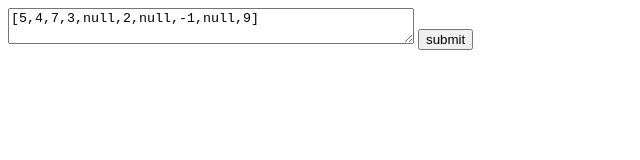
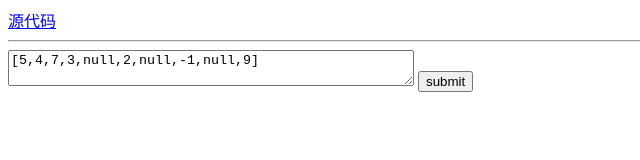
Before and after one commit to schwarzeni/leetcode-binarytree-edit, a plain HTML site: page index.html in a window 1280 px wide. Shown: the whole page, without its empty margins (0-640 px from the left). Drawn offline with Linux system fonts and the light colour scheme.

Commit message:
在页面上添加项目源代码链接

```diff
--- a/index.html
+++ b/index.html
@@ -25,6 +25,10 @@
     </style>
 </head>
 <body>
+<div>
+    <a href="https://github.com/schwarzeni/leetcode-binarytree-edit" target="_blank">源代码</a>
+</div>
+<hr>
 <div>
     <textarea style="width: 400px" id="raw_node_list" type="text"></textarea>
     <button id="raw_node_list_btn">submit</button>
```
